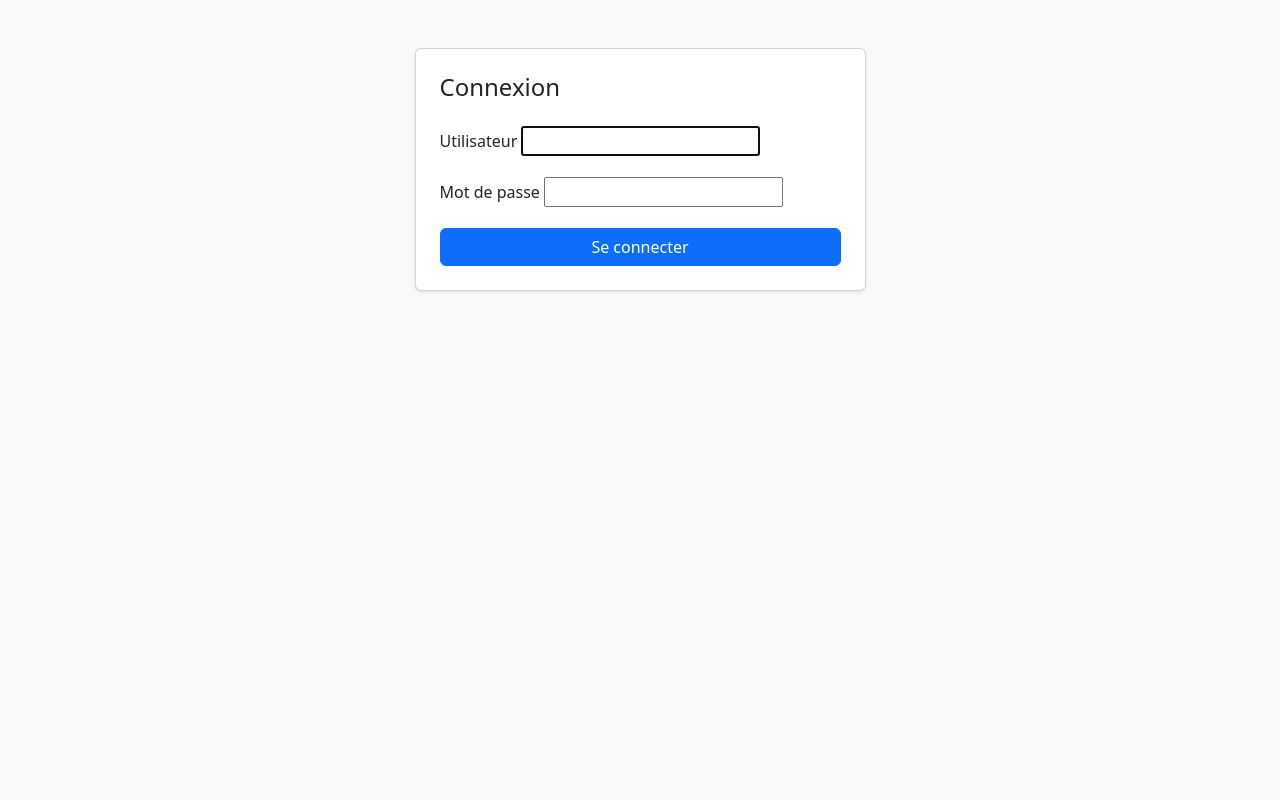
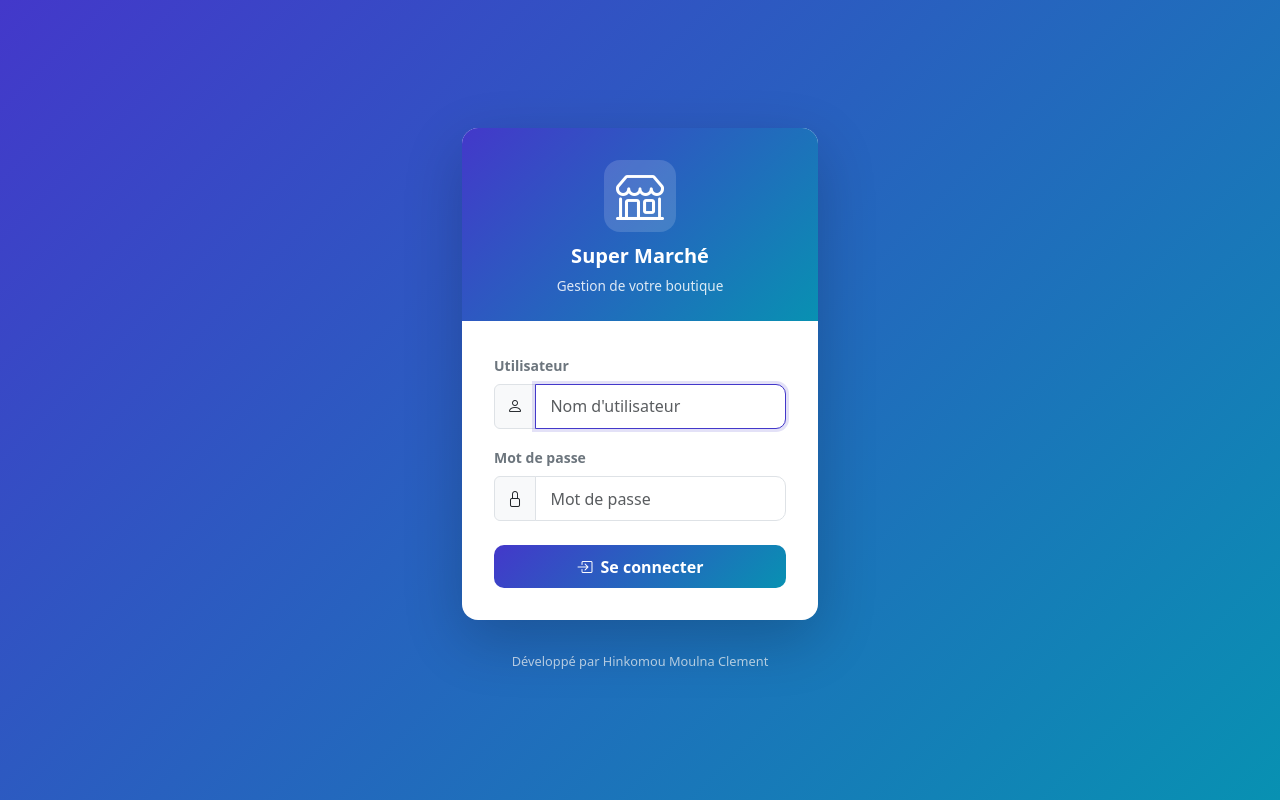
Before and after one commit to hinkomoulna-lab/supermarche, a Django app: page /connexion/ in a window 1280 px wide. Run offline with Django 5.2, Linux system fonts and the light colour scheme; data comes from the database, SQL or seed files in the repository; data that the repository does not hold is empty.

Commit message:
Corrections et améliorations : sécurité, page connexion, tests, déploiement

```diff
--- a/store/forms.py
+++ b/store/forms.py
@@ -260,6 +260,20 @@ class AppFeatureForm(forms.ModelForm):
         }
 
 
+from django.contrib.auth.forms import AuthenticationForm
+
+
+class LoginForm(AuthenticationForm):
+    def __init__(self, *args, **kwargs):
+        super().__init__(*args, **kwargs)
+        self.fields['username'].widget.attrs.update({
+            'class': 'form-control', 'placeholder': 'Nom d\'utilisateur'
+        })
+        self.fields['password'].widget.attrs.update({
+            'class': 'form-control', 'placeholder': 'Mot de passe'
+        })
+
+
 class DataImportForm(forms.Form):
     file = forms.FileField(
         label='Fichier JSON',
--- a/store/middleware.py
+++ b/store/middleware.py
@@ -10,12 +10,13 @@ class LoginRequiredMiddleware:
     def __call__(self, request):
         allowed_prefixes = (
             reverse('login'),
+            reverse('logout'),
             '/admin/',
             settings.STATIC_URL,
             settings.MEDIA_URL,
         )
 
-        if request.path.startswith(allowed_prefixes):
+        if any(request.path.startswith(p) for p in allowed_prefixes):
             return self.get_response(request)
 
         if not request.user.is_authenticated:
--- a/supermarket/urls.py
+++ b/supermarket/urls.py
@@ -3,10 +3,14 @@ from django.urls import path, include
 from django.conf import settings
 from django.conf.urls.static import static
 from django.contrib.auth import views as auth_views
+from store.forms import LoginForm
 
 urlpatterns = [
     path('admin/', admin.site.urls),
-    path('connexion/', auth_views.LoginView.as_view(template_name='registration/login.html'), name='login'),
+    path('connexion/', auth_views.LoginView.as_view(
+        template_name='registration/login.html',
+        authentication_form=LoginForm,
+    ), name='login'),
     path('deconnexion/', auth_views.LogoutView.as_view(), name='logout'),
     path('', include('store.urls')),
 ]
--- a/templates/registration/login.html
+++ b/templates/registration/login.html
@@ -3,33 +3,124 @@
 <head>
     <meta charset="UTF-8">
     <meta name="viewport" content="width=device-width, initial-scale=1.0">
-    <title>Connexion</title>
+    <title>Connexion - Supermarché</title>
     <link href="https://cdn.jsdelivr.net/npm/bootstrap@5.3.2/dist/css/bootstrap.min.css" rel="stylesheet">
+    <link href="https://cdn.jsdelivr.net/npm/bootstrap-icons@1.10.5/font/bootstrap-icons.css" rel="stylesheet">
+    <style>
+        body {
+            background: linear-gradient(135deg, #4338ca 0%, #0891b2 100%);
+            min-height: 100vh;
+            display: flex;
+            align-items: center;
+            font-family: system-ui, -apple-system, sans-serif;
+        }
+        .login-card {
+            border: none;
+            border-radius: 16px;
+            box-shadow: 0 20px 60px rgba(0, 0, 0, 0.2);
+            overflow: hidden;
+        }
+        .login-header {
+            background: linear-gradient(135deg, #4338ca, #0891b2);
+            color: white;
+            padding: 2rem 2rem 1.5rem;
+            text-align: center;
+        }
+        .login-header i {
+            font-size: 3rem;
+            background: rgba(255,255,255,0.15);
+            width: 72px;
+            height: 72px;
+            display: inline-flex;
+            align-items: center;
+            justify-content: center;
+            border-radius: 16px;
+            margin-bottom: 0.75rem;
+        }
+        .login-header h1 {
+            font-size: 1.25rem;
+            font-weight: 700;
+        }
+        .login-header p {
+            font-size: 0.85rem;
+            opacity: 0.85;
+            margin-bottom: 0;
+        }
+        .login-body {
+            padding: 2rem;
+        }
+        .btn-login {
+            background: linear-gradient(135deg, #4338ca, #0891b2);
+            border: none;
+            border-radius: 10px;
+            padding: 0.6rem;
+            font-weight: 600;
+            color: white;
+            transition: transform .2s, box-shadow .2s;
+        }
+        .btn-login:hover {
+            transform: translateY(-1px);
+            box-shadow: 0 8px 20px rgba(67, 56, 202, 0.3);
+            color: white;
+        }
+        .form-control {
+            border-radius: 10px;
+            padding: 0.6rem 0.9rem;
+        }
+        .form-control:focus {
+            border-color: #4338ca;
+            box-shadow: 0 0 0 3px rgba(67, 56, 202, 0.15);
+        }
+        .brand-footer {
+            text-align: center;
+            margin-top: 2rem;
+            color: rgba(255,255,255,0.7);
+            font-size: 0.8rem;
+        }
+    </style>
 </head>
-<body class="bg-light">
-    <main class="container py-5">
+<body>
+    <main class="container">
         <div class="row justify-content-center">
-            <div class="col-md-5">
-                <div class="card shadow-sm">
-                    <div class="card-body p-4">
-                        <h1 class="h4 mb-4">Connexion</h1>
+            <div class="col-md-5 col-lg-4">
+                <div class="login-card card">
+                    <div class="login-header">
+                        <i class="bi bi-shop"></i>
+                        <h1>Super Marché</h1>
+                        <p>Gestion de votre boutique</p>
+                    </div>
+                    <div class="login-body">
                         {% if form.errors %}
-                            <div class="alert alert-danger">Identifiant ou mot de passe incorrect.</div>
+                            <div class="alert alert-danger d-flex align-items-center gap-2" role="alert">
+                                <i class="bi bi-exclamation-triangle-fill"></i>
+                                <span>Identifiant ou mot de passe incorrect.</span>
+                            </div>
                         {% endif %}
                         <form method="post">
                             {% csrf_token %}
                             <input type="hidden" name="next" value="{{ next }}">
                             <div class="mb-3">
-                                <label class="form-label">Utilisateur</label>
-                                {{ form.username }}
+                                <label class="form-label fw-semibold small text-secondary" for="id_username">Utilisateur</label>
+                                <div class="input-group">
+                                    <span class="input-group-text bg-light"><i class="bi bi-person"></i></span>
+                                    {{ form.username }}
+                                </div>
                             </div>
-                            <div class="mb-3">
-                                <label class="form-label">Mot de passe</label>
-                                {{ form.password }}
+                            <div class="mb-4">
+                                <label class="form-label fw-semibold small text-secondary" for="id_password">Mot de passe</label>
+                                <div class="input-group">
+                                    <span class="input-group-text bg-light"><i class="bi bi-lock"></i></span>
+                                    {{ form.password }}
+                                </div>
                             </div>
-                            <button class="btn btn-primary w-100" type="submit">Se connecter</button>
+                            <button class="btn btn-login w-100" type="submit">
+                                <i class="bi bi-box-arrow-in-right me-2"></i>Se connecter
+                            </button>
                         </form>
                     </div>
+                </div>
+                <div class="brand-footer">
+                    Développé par Hinkomou Moulna Clement
                 </div>
             </div>
         </div>
```
Also changed, not shown: store/tests.py (added, +102 -0 lines), supermarket/settings.py (+7 -2 lines), 2 other files.
